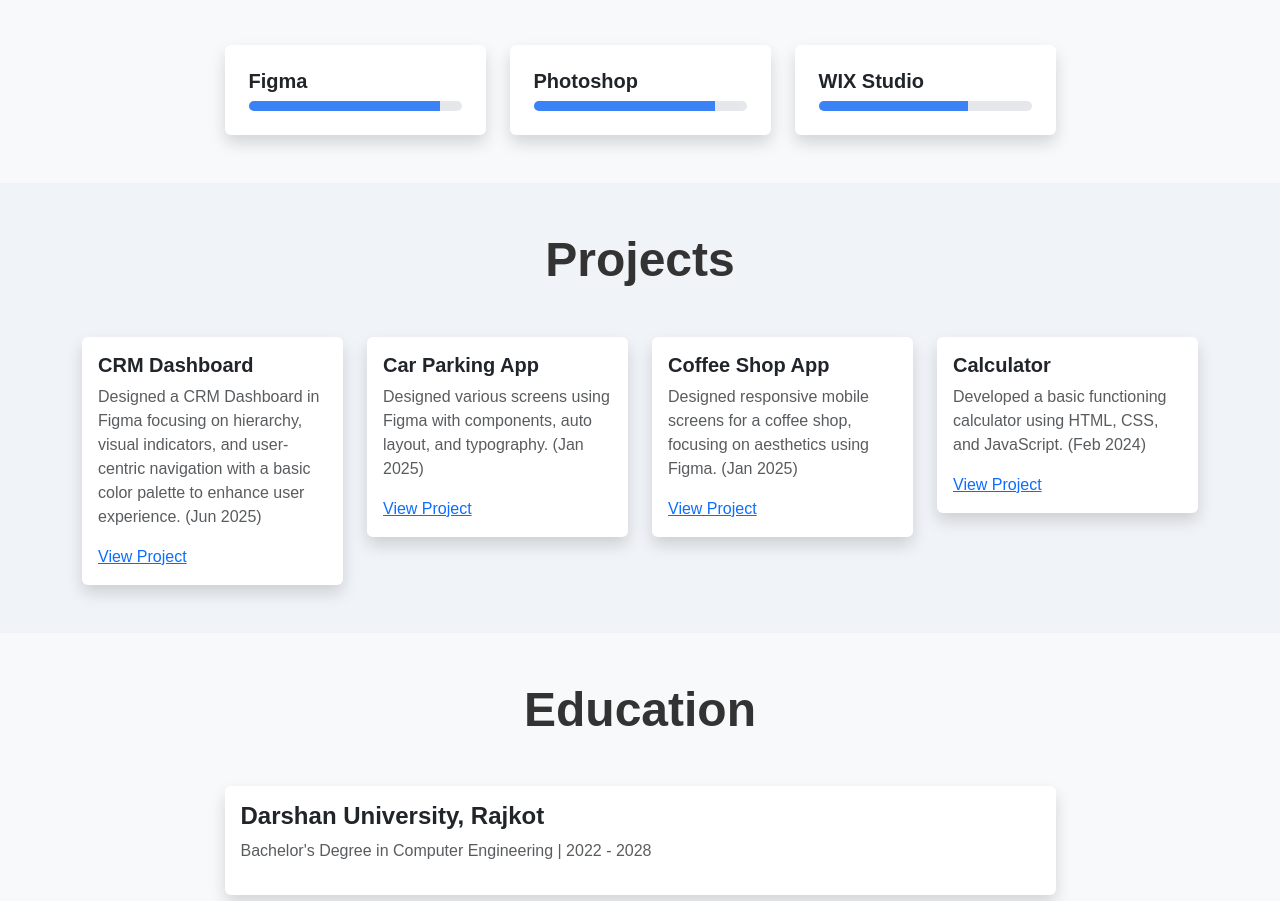
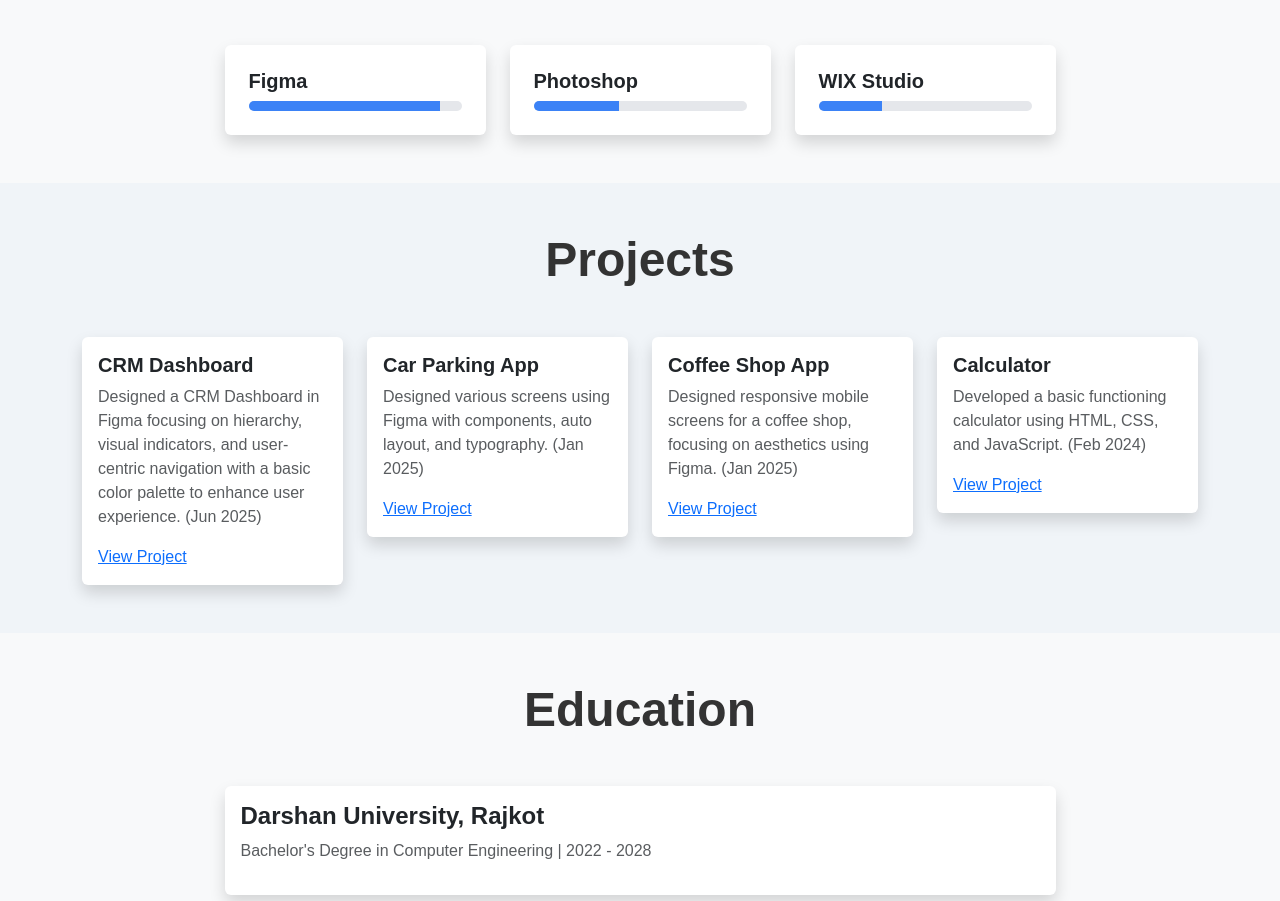
Before and after one commit to tishakalola/resume, a plain HTML site: page index.html in a window 1280 px wide. Shown: the part 1246-2147 px from the top of the page. Drawn offline with nearby package versions, Linux system fonts and the light colour scheme.

Commit message:
Update index.html

```diff
--- a/index.html
+++ b/index.html
@@ -133,13 +133,13 @@
                 <div class="col-md-6 col-lg-3">
                     <div class="card p-4 border-0 shadow">
                         <h3 class="fs-5 fw-semibold mb-2">Photoshop</h3>
-                        <div class="skill-bar"><div class="skill-bar-fill" style="width: 85%;"></div></div>
+                        <div class="skill-bar"><div class="skill-bar-fill" style="width: 40%;"></div></div>
                     </div>
                 </div>
                 <div class="col-md-6 col-lg-3">
                     <div class="card p-4 border-0 shadow">
                         <h3 class="fs-5 fw-semibold mb-2">WIX Studio</h3>
-                        <div class="skill-bar"><div class="skill-bar-fill" style="width: 70%;"></div></div>
+                        <div class="skill-bar"><div class="skill-bar-fill" style="width: 30%;"></div></div>
                     </div>
                 </div>
             </div>
```
